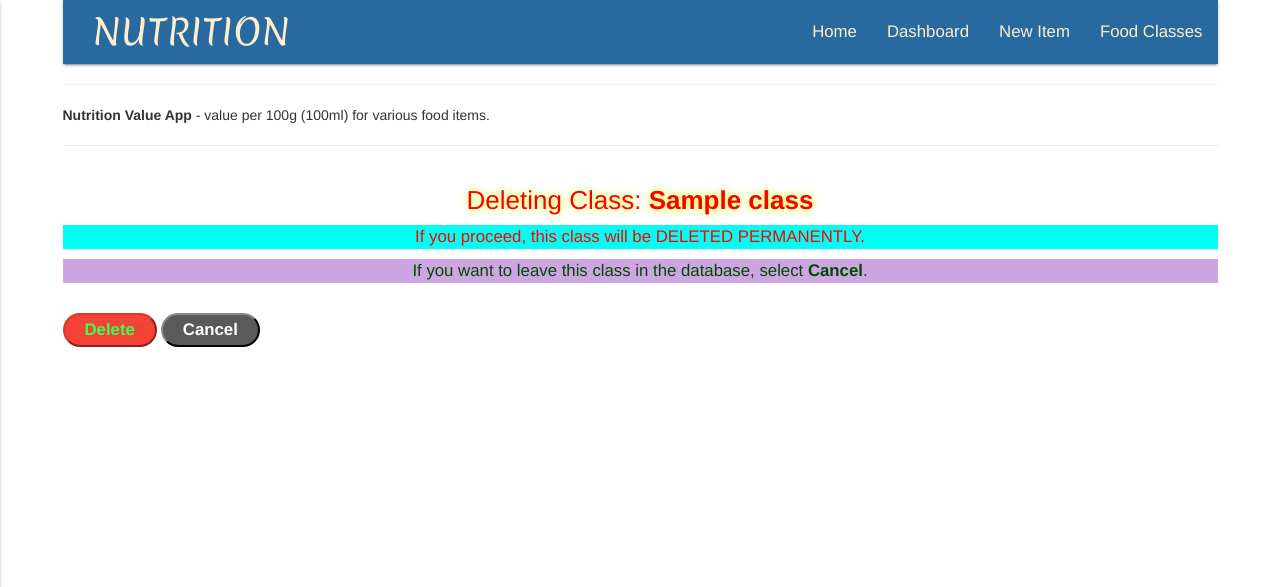
After one commit to abonello/food_nutrition, a Flask app: template templates/confirmdeleteclass.html in a window 1280 px wide. The commit adds this page. Shown: the top 587 px of the page. Run offline with Flask 2, Linux system fonts and the light colour scheme; the template is opened without the code that fills it: most values are stand-ins (such as "Sample title", 1, 10 or a date in 2020); some libraries are stand-ins or nearby versions.

Commit message:
Add route to confirm class delete. Tested

```diff
--- a/run.py
+++ b/run.py
@@ -46,8 +46,6 @@ def insert_food_item():
 @app.route("/confirm_delete_food_item/<food_item_id>")
 def confirm_delete_food_item(food_item_id):
     foodItem = mongo.db.nutrition100.find_one({"_id": ObjectId(food_item_id)})
-    # print(food_item_id)
-    # print(foodItem)
     return render_template("confirmdeletefooditem.html", foodItem=foodItem)
 
 
@@ -78,6 +76,12 @@ def update_food_item(food_item_id):
 @app.route("/get_classification")
 def get_classification():
     return render_template("classification.html", classification=mongo.db.classification.find())
+
+
+@app.route("/confirm_delete_class/<class_id>")
+def confirm_delete_class(class_id):
+    foodType = mongo.db.classification.find_one({"_id": ObjectId(class_id)})
+    return render_template("confirmdeleteclass.html", classification=foodType)
 
 
 @app.route("/delete_class/<class_id>")
--- a/templates/classification.html
+++ b/templates/classification.html
@@ -25,7 +25,8 @@
                                         <i class="material-icons prefix classList">create</i>Edit </a> |
                                         <a href="#">
                                         <i class="material-icons prefix classList">clear</i>
-                                        <a href="{{ url_for('delete_class', class_id=class._id) }}" >Delete </a>
+                                        <!-- <a href="{#{ url_for('delete_class', class_id=class._id) }#}" >Delete </a> -->
+                                        <a href="{{ url_for('confirm_delete_class', class_id=class._id) }}" >Delete </a>
                                     </span>
                                 </li>
                         {% endfor %}
--- /dev/null
+++ b/templates/confirmdeleteclass.html
@@ -0,0 +1,18 @@
+{% extends "base.html" %}
+{% block content %}
+
+    <h2 class="warning">Deleting Class: <strong>{{ classification.class }}</strong></h2>
+
+    <div class="row">
+        <p class="redwarning">If you proceed, this class will be <stong>DELETED PERMANENTLY</stong>.</p>
+        <p class="wayout">If you want to leave this class in the database, select <strong>Cancel</strong>.</p>
+    </div>
+
+    <div class="row">
+        <a href="{{ url_for('delete_class', class_id=classification._id) }}" >
+        <button class="btnDelete" onclick=""><strong>Delete</strong></button></a>
+        <a href="{{ url_for('get_classification') }}" >
+        <button class="btnCancel" onclick=""><strong>Cancel</strong></button></a>
+    </div>
+
+{% endblock %}
--- a/templates/confirmdeletefooditem.html
+++ b/templates/confirmdeletefooditem.html
@@ -2,7 +2,7 @@
 {% block content %}
 
 
-    <h2 class="warning">Deleting <strong>{{ foodItem.name }} | {{ foodItem.brand }}</strong></h2>
+    <h2 class="warning">Deleting Food Item: <strong>{{ foodItem.name }} | {{ foodItem.brand }}</strong></h2>
 
     <div class="row">
         <div class="col col-xs-4 col-sm-3">
```
Also changed, not shown: README.md.
